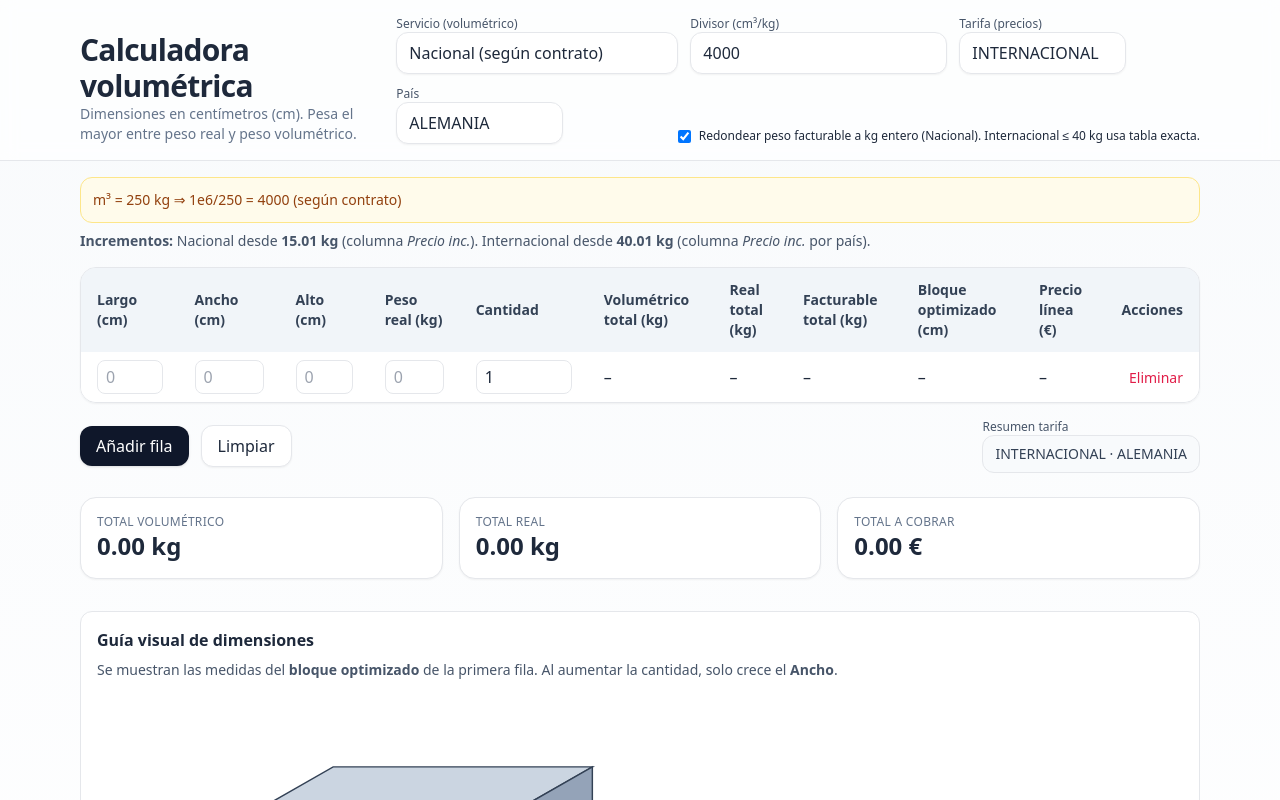
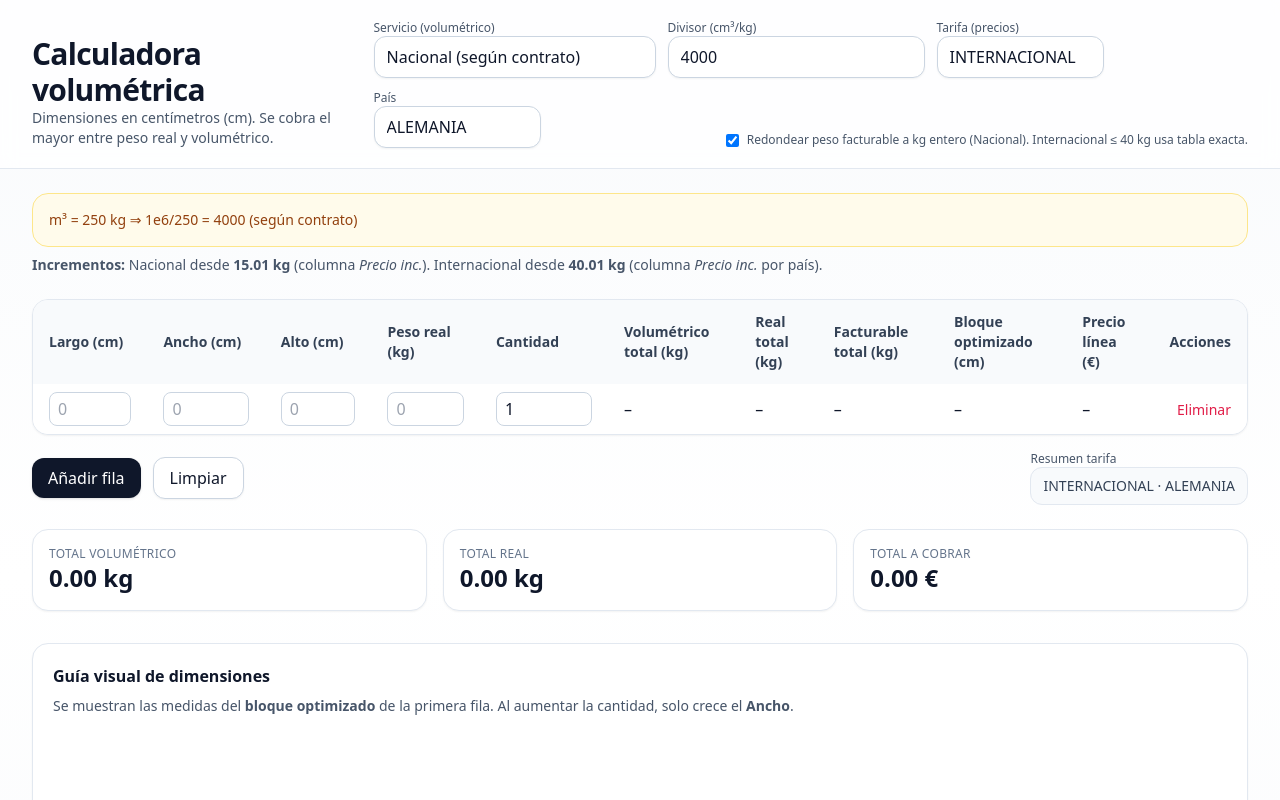
Before and after one commit to marcgranellhd/calculadora-envios, a React (Create React App) app: page / in a window 1280 px wide. Shown: the top 800 px of the page. Built offline with nearby package versions, Linux system fonts and the light colour scheme.

Commit message:
refactor: enhance UI styling and improve accessibility in VolumetricCalculator

```diff
--- a/src/App.jsx
+++ b/src/App.jsx
@@ -602,18 +602,18 @@ export default function VolumetricCalculator() {
   const pointsSide = `${x0 + w},${y0} ${x0 + w + dx},${y0 + dy} ${x0 + w + dx},${y0 - h + dy} ${x0 + w},${y0 - h}`;
 
   return (
-    <div className="min-h-screen bg-gradient-to-b from-slate-50 to-white text-slate-800">
-      <header className="sticky top-0 z-10 backdrop-blur bg-white/70 border-b">
-        <div className="max-w-6xl mx-auto px-4 py-4 flex flex-col gap-2 md:flex-row md:items-end md:justify-between">
+    <div className="min-h-screen bg-gradient-to-b from-slate-50 via-white to-slate-50 text-slate-900">
+      <header className="sticky top-0 z-10 backdrop-blur bg-white/80 border-b border-slate-200">
+        <div className="max-w-7xl mx-auto px-4 sm:px-6 lg:px-8 py-5 flex flex-col gap-3 md:flex-row md:items-end md:justify-between">
           <div>
             <h1 className="text-2xl md:text-3xl font-semibold tracking-tight">Calculadora volumétrica</h1>
-            <p className="text-sm text-slate-500">Dimensiones en centímetros (cm). Pesa el mayor entre peso real y peso volumétrico.</p>
+            <p className="text-sm text-slate-600">Dimensiones en centímetros (cm). Se cobra el mayor entre peso real y volumétrico.</p>
           </div>
           <div className="flex gap-3 items-end flex-wrap">
             <div className="flex flex-col">
               <label className="text-xs font-medium text-slate-600">Servicio (volumétrico)</label>
               <select
-                className="appearance-none rounded-xl border px-3 py-2 shadow-sm bg-white"
+                className="appearance-none rounded-xl border border-slate-300 px-3 py-2 shadow-sm bg-white focus:outline-none focus:ring-2 focus:ring-slate-400"
                 value={service}
                 onChange={(e) => {
                   const key = e.target.value;
@@ -632,7 +632,7 @@ export default function VolumetricCalculator() {
               <input
                 type="number"
                 inputMode="numeric"
-                className={`rounded-xl border px-3 py-2 shadow-sm bg-white ${SERVICE_PRESETS[service].editable ? '' : 'opacity-50 cursor-not-allowed'}`}
+                className={`rounded-xl border border-slate-300 px-3 py-2 shadow-sm bg-white focus:outline-none focus:ring-2 focus:ring-slate-400 ${SERVICE_PRESETS[service].editable ? '' : 'opacity-50 cursor-not-allowed'}`}
                 value={divisor}
                 onChange={(e) => setDivisor(Number(e.target.value))}
                 disabled={!SERVICE_PRESETS[service].editable}
@@ -642,7 +642,7 @@ export default function VolumetricCalculator() {
             <div className="flex flex-col">
               <label className="text-xs font-medium text-slate-600">Tarifa (precios)</label>
               <select
-                className="appearance-none rounded-xl border px-3 py-2 shadow-sm bg-white"
+                className="appearance-none rounded-xl border border-slate-300 px-3 py-2 shadow-sm bg-white focus:outline-none focus:ring-2 focus:ring-slate-400"
                 value={tarifario.servicio}
                 onChange={(e) => {
                   const key = e.target.value;
@@ -660,7 +660,7 @@ export default function VolumetricCalculator() {
             <div className="flex flex-col">
               <label className="text-xs font-medium text-slate-600">{tarifario.servicio.startsWith('INTERNACIONAL') ? 'País' : 'Trayecto / Zona'}</label>
               <select
-                className="appearance-none rounded-xl border px-3 py-2 shadow-sm bg-white"
+                className="appearance-none rounded-xl border border-slate-300 px-3 py-2 shadow-sm bg-white focus:outline-none focus:ring-2 focus:ring-slate-400"
                 value={tarifario.trayecto}
                 onChange={(e) => setTarifario((t) => ({ ...t, trayecto: e.target.value }))}
               >
@@ -669,7 +669,7 @@ export default function VolumetricCalculator() {
                 ))}
               </select>
             </div>
-            <label className="inline-flex items-center gap-2 text-xs ml-auto">
+            <label className="inline-flex items-center gap-2 text-xs ml-auto text-slate-600">
               <input type="checkbox" checked={redondeoEntero} onChange={(e) => setRedondeoEntero(e.target.checked)} />
               Redondear peso facturable a kg entero (Nacional). Internacional ≤ 40 kg usa tabla exacta.
             </label>
@@ -677,19 +677,19 @@ export default function VolumetricCalculator() {
         </div>
       </header>
 
-      <main className="max-w-6xl mx-auto p-4">
-        <div className="mb-4 text-sm text-slate-500">
+      <main className="max-w-7xl mx-auto px-4 sm:px-6 lg:px-8 py-6">
+        <div className="mb-6 text-sm text-slate-600">
           {SERVICE_PRESETS[service].note && (
-            <div className="bg-amber-50 border border-amber-200 text-amber-800 rounded-xl p-3">{SERVICE_PRESETS[service].note}</div>
+            <div className="bg-amber-50 border border-amber-200 text-amber-800 rounded-2xl p-4">{SERVICE_PRESETS[service].note}</div>
           )}
           <div className="mt-2 text-slate-600">
             <strong>Incrementos:</strong> Nacional desde <strong>15.01 kg</strong> (columna <em>Precio inc.</em>). Internacional desde <strong>40.01 kg</strong> (columna <em>Precio inc.</em> por país).
           </div>
         </div>
 
-        <div className="overflow-x-auto rounded-2xl border shadow-sm">
+        <div className="overflow-x-auto rounded-2xl border border-slate-200 shadow-sm bg-white">
           <table className="w-full text-left">
-            <thead className="bg-slate-100 text-slate-700 text-sm">
+            <thead className="bg-slate-50 text-slate-700 text-sm">
               <tr>
                 <th className="py-3 px-4">Largo (cm)</th>
                 <th className="py-3 px-4">Ancho (cm)</th>
@@ -709,11 +709,11 @@ export default function VolumetricCalculator() {
                 const row = rows[i] || {};
                 return (
                 <tr key={p.id} className="odd:bg-white even:bg-slate-50">
-                  <td className="py-2 px-4"><input type="number" inputMode="decimal" value={p.largo} onChange={(e) => updatePkg(p.id, 'largo', e.target.value)} className="w-full border rounded-lg px-2 py-1" placeholder="0" min={0} /></td>
-                  <td className="py-2 px-4"><input type="number" inputMode="decimal" value={p.ancho} onChange={(e) => updatePkg(p.id, 'ancho', e.target.value)} className="w-full border rounded-lg px-2 py-1" placeholder="0" min={0} /></td>
-                  <td className="py-2 px-4"><input type="number" inputMode="decimal" value={p.alto} onChange={(e) => updatePkg(p.id, 'alto', e.target.value)} className="w-full border rounded-lg px-2 py-1" placeholder="0" min={0} /></td>
-                  <td className="py-2 px-4"><input type="number" inputMode="decimal" value={p.pesoReal} onChange={(e) => updatePkg(p.id, 'pesoReal', e.target.value)} className="w-full border rounded-lg px-2 py-1" placeholder="0" min={0} /></td>
-                  <td className="py-2 px-4"><input type="number" inputMode="numeric" value={p.cantidad} onChange={(e) => updatePkg(p.id, 'cantidad', e.target.value)} className="w-24 border rounded-lg px-2 py-1" placeholder="1" min={1} /></td>
+                  <td className="py-2 px-4"><input type="number" inputMode="decimal" value={p.largo} onChange={(e) => updatePkg(p.id, 'largo', e.target.value)} className="w-full border border-slate-300 rounded-lg px-2 py-1 focus:outline-none focus:ring-2 focus:ring-slate-400" placeholder="0" min={0} /></td>
+                  <td className="py-2 px-4"><input type="number" inputMode="decimal" value={p.ancho} onChange={(e) => updatePkg(p.id, 'ancho', e.target.value)} className="w-full border border-slate-300 rounded-lg px-2 py-1 focus:outline-none focus:ring-2 focus:ring-slate-400" placeholder="0" min={0} /></td>
+                  <td className="py-2 px-4"><input type="number" inputMode="decimal" value={p.alto} onChange={(e) => updatePkg(p.id, 'alto', e.target.value)} className="w-full border border-slate-300 rounded-lg px-2 py-1 focus:outline-none focus:ring-2 focus:ring-slate-400" placeholder="0" min={0} /></td>
+                  <td className="py-2 px-4"><input type="number" inputMode="decimal" value={p.pesoReal} onChange={(e) => updatePkg(p.id, 'pesoReal', e.target.value)} className="w-full border border-slate-300 rounded-lg px-2 py-1 focus:outline-none focus:ring-2 focus:ring-slate-400" placeholder="0" min={0} /></td>
+                  <td className="py-2 px-4"><input type="number" inputMode="numeric" value={p.cantidad} onChange={(e) => updatePkg(p.id, 'cantidad', e.target.value)} className="w-24 border border-slate-300 rounded-lg px-2 py-1 focus:outline-none focus:ring-2 focus:ring-slate-400" placeholder="1" min={1} /></td>
                   <td className="py-2 px-4 tabular-nums">{isNaN(row.volumetricTotal) ? "–" : row.volumetricTotal.toFixed(2)}</td>
                   <td className="py-2 px-4 tabular-nums">{isNaN(row.realTotal) ? "–" : row.realTotal.toFixed(2)}</td>
                   <td className="py-2 px-4 tabular-nums">{isNaN(row.facturableTotal) ? "–" : row.facturableTotal.toFixed(2)}</td>
@@ -729,33 +729,33 @@ export default function VolumetricCalculator() {
 
         <div className="flex flex-wrap gap-3 mt-4 items-center">
           <button onClick={addRow} className="px-4 py-2 rounded-xl bg-slate-900 text-white shadow hover:opacity-90">Añadir fila</button>
-          <button onClick={clearAll} className="px-4 py-2 rounded-xl border bg-white shadow-sm hover:bg-slate-50">Limpiar</button>
+          <button onClick={clearAll} className="px-4 py-2 rounded-xl border border-slate-300 bg-white shadow-sm hover:bg-slate-50">Limpiar</button>
 
           <div className="ml-auto flex flex-wrap gap-3 items-end">
             <div className="flex flex-col">
               <label className="text-xs font-medium text-slate-600">Resumen tarifa</label>
-              <div className="text-sm text-slate-700 bg-slate-50 border rounded-xl px-3 py-2">{tarifario.servicio} · {tarifario.trayecto}</div>
+              <div className="text-sm text-slate-700 bg-slate-50 border border-slate-200 rounded-xl px-3 py-2">{tarifario.servicio} · {tarifario.trayecto}</div>
             </div>
           </div>
         </div>
 
         <section className="grid sm:grid-cols-3 gap-4 mt-6">
-          <div className="rounded-2xl border p-4 bg-white shadow-sm">
+          <div className="rounded-2xl border border-slate-200 p-4 bg-white shadow-sm">
             <div className="text-xs uppercase tracking-wide text-slate-500">Total volumétrico</div>
             <div className="text-2xl font-semibold tabular-nums">{totals.totalVol.toFixed(2)} kg</div>
           </div>
-          <div className="rounded-2xl border p-4 bg-white shadow-sm">
+          <div className="rounded-2xl border border-slate-200 p-4 bg-white shadow-sm">
             <div className="text-xs uppercase tracking-wide text-slate-500">Total real</div>
             <div className="text-2xl font-semibold tabular-nums">{totals.totalReal.toFixed(2)} kg</div>
           </div>
-          <div className="rounded-2xl border p-4 bg-white shadow-sm">
+          <div className="rounded-2xl border border-slate-200 p-4 bg-white shadow-sm">
             <div className="text-xs uppercase tracking-wide text-slate-500">Total a cobrar</div>
             <div className="text-2xl font-semibold tabular-nums">{totals.totalFact.toFixed(2)} €</div>
           </div>
         </section>
 
         {/* Guía visual de dimensiones (Largo, Ancho, Alto) */}
-        <section className="mt-8 p-4 border rounded-xl bg-white">
+        <section className="mt-8 p-5 border border-slate-200 rounded-2xl bg-white shadow-sm">
           <h2 className="font-semibold mb-2">Guía visual de dimensiones</h2>
           <p className="text-sm text-slate-600 mb-3">Se muestran las medidas del <strong>bloque optimizado</strong> de la primera fila. Al aumentar la cantidad, solo crece el <strong>Ancho</strong>.</p>
           <svg viewBox="0 0 400 240" className="w-full max-w-xl">
```
